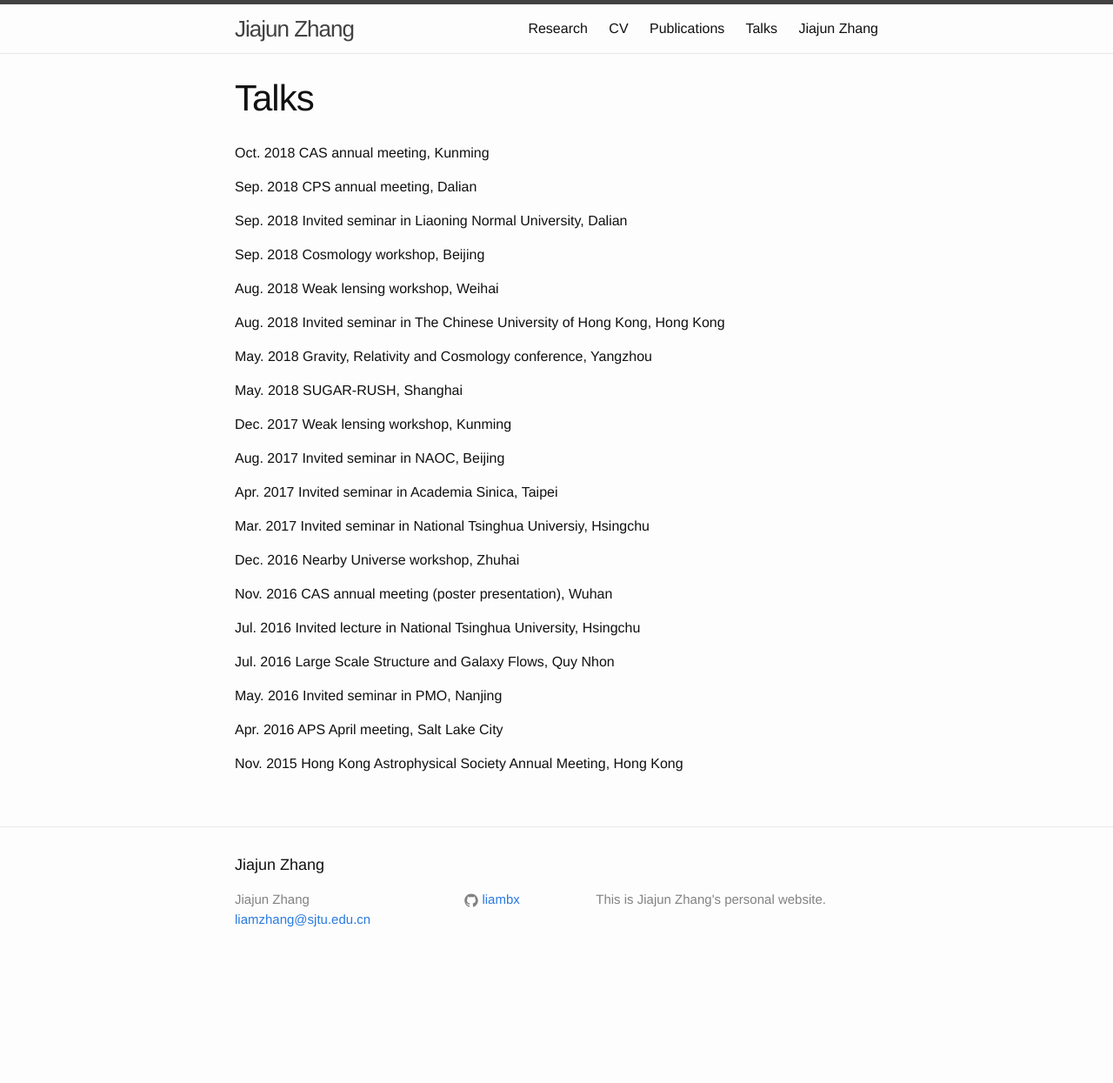
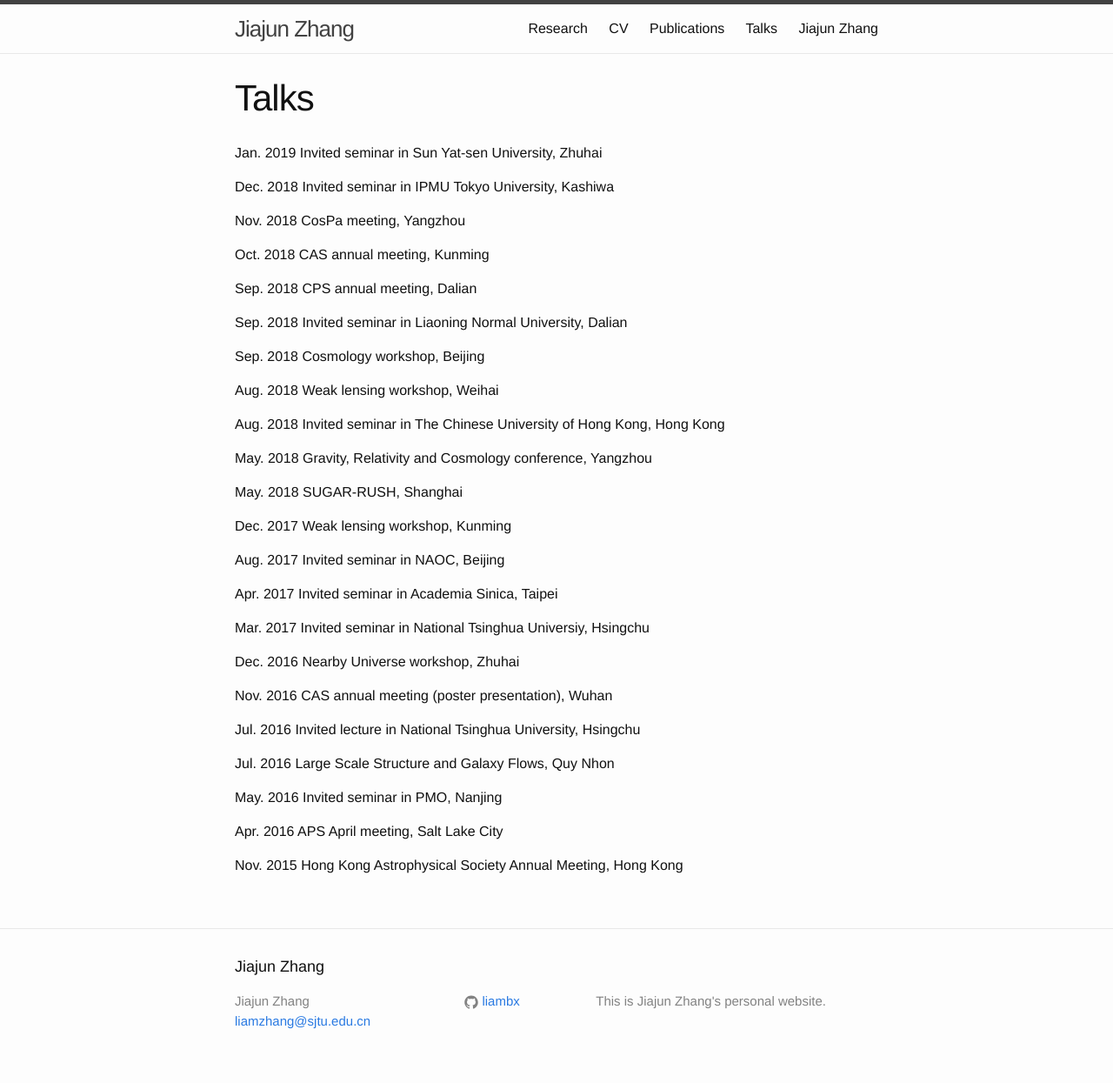
Before and after one commit to liambx/liambx.github.io, a Jekyll site: the page built from talks.md, in a window 1280 px wide. Shown: the whole page at 87% size. Built offline with Jekyll 4.4.1, drawn with Linux system fonts in a browser that asks for light colours; before the commit the page ends 1128 px from its top, so only the background shows below that.

Commit message:
talk update

```diff
--- a/talks.md
+++ b/talks.md
@@ -3,6 +3,11 @@ layout: page
 title: Talks
 permalink: /talks/
 ---
+Jan. 2019 Invited seminar in Sun Yat-sen University, Zhuhai
+
+Dec. 2018 Invited seminar in IPMU Tokyo University, Kashiwa
+
+Nov. 2018 CosPa meeting, Yangzhou
 
 Oct. 2018 CAS annual meeting, Kunming
 
```
